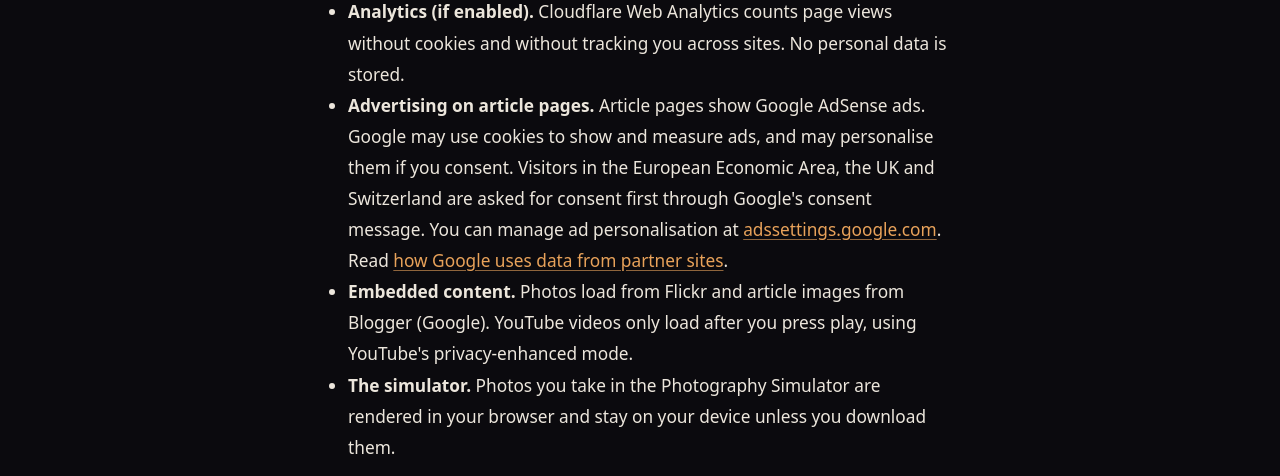
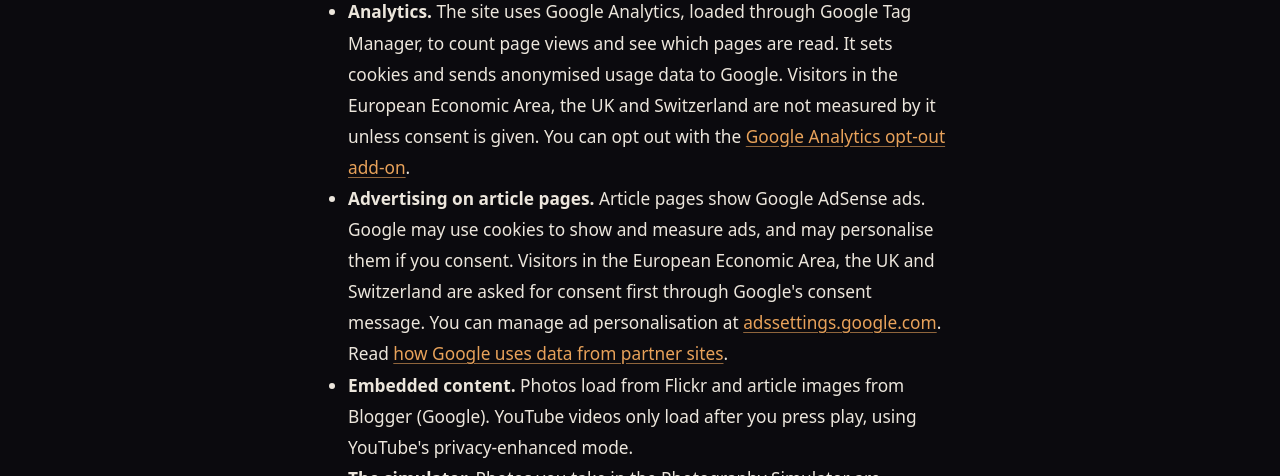
Before and after one commit to andriantam/andriantam-site-2026, an Astro site: page /privacy in a window 1280 px wide. Shown: the part 624-1100 px from the top of the page. Built offline with nearby package versions, Linux system fonts and the light colour scheme; Astro itself is replaced by a stand-in of ours.

Commit message:
Add Google Analytics and Tag Manager
Load GA4 (G-3LXYCH61MC) and GTM (GTM-T2XPN4H) from the base layout, with
Consent Mode defaulting to denied for the EEA, UK and Switzerland. Update
the privacy page, which described analytics as cookieless.

Co-Authored-By: Claude Sonnet 5.5 <noreply@anthropic.com>

```diff
--- a/src/config/site.ts
+++ b/src/config/site.ts
@@ -51,4 +51,8 @@ export const ADS = {
 // Cloudflare Web Analytics (cookieless). Paste the token from the Cloudflare dashboard.
 export const ANALYTICS = {
   cloudflareToken: "",
+  // Google Analytics 4 measurement id (GA admin > Data streams) and Tag Manager container id.
+  // Don't also add a GA4 config tag for the same id inside GTM, or page views count twice.
+  gaMeasurementId: "G-3LXYCH61MC",
+  gtmId: "GTM-T2XPN4H",
 };
--- a/src/layouts/Base.astro
+++ b/src/layouts/Base.astro
@@ -90,6 +90,19 @@ const jsonLd = graph(websiteSchema(), personSchema(), ...schema);
     <script type="application/ld+json" set:html={JSON.stringify(jsonLd)} />
 
     {
+      (ANALYTICS.gaMeasurementId || ANALYTICS.gtmId) && (
+        <script
+          is:inline
+          set:html={`window.dataLayer=window.dataLayer||[];function gtag(){dataLayer.push(arguments);}
+gtag('consent','default',{ad_storage:'denied',ad_user_data:'denied',ad_personalization:'denied',analytics_storage:'denied',region:['AT','BE','BG','HR','CY','CZ','DK','EE','FI','FR','DE','GR','HU','IE','IT','LV','LT','LU','MT','NL','PL','PT','RO','SK','SI','ES','SE','IS','LI','NO','GB','CH']});${
+            ANALYTICS.gtmId ? `\nwindow.dataLayer.push({'gtm.start':new Date().getTime(),event:'gtm.js'});` : ""
+          }${ANALYTICS.gaMeasurementId ? `\ngtag('js',new Date());gtag('config','${ANALYTICS.gaMeasurementId}');` : ""}`}
+        />
+      )
+    }
+    {ANALYTICS.gaMeasurementId && <script is:inline async src={`https://www.googletagmanager.com/gtag/js?id=${ANALYTICS.gaMeasurementId}`} />}
+    {ANALYTICS.gtmId && <script is:inline async src={`https://www.googletagmanager.com/gtm.js?id=${ANALYTICS.gtmId}`} />}
+    {
       ads && ADS.client && (
         <script async src={`https://pagead2.googlesyndication.com/pagead/js/adsbygoogle.js?client=${ADS.client}`} crossorigin="anonymous" />
       )
@@ -102,6 +115,13 @@ const jsonLd = graph(websiteSchema(), personSchema(), ...schema);
     <slot name="head" />
   </head>
   <body>
+    {
+      ANALYTICS.gtmId && (
+        <noscript>
+          <iframe src={`https://www.googletagmanager.com/ns.html?id=${ANALYTICS.gtmId}`} height="0" width="0" style="display:none;visibility:hidden" title="Google Tag Manager" />
+        </noscript>
+      )
+    }
     <a class="skip" href="#main">Skip to content</a>
     <Header minimal={minimalHeader} />
     <main id="main">
--- a/src/pages/privacy.astro
+++ b/src/pages/privacy.astro
@@ -2,10 +2,10 @@
 import Base from "../layouts/Base.astro";
 import PageHero from "../components/PageHero.astro";
 import { SITE, ANALYTICS } from "../config/site";
-const updated = "9 November 2026";
+const updated = "22 November 2026";
 ---
 
-<Base title="Privacy policy" description="How andriantam.com handles your data: cookieless analytics, and Google AdSense on article pages only.">
+<Base title="Privacy policy" description="How andriantam.com handles your data: Google Analytics, and Google AdSense on article pages only.">
   <PageHero eyebrow="Privacy" title="Privacy policy" intro={`Last updated ${updated}.`} compact />
   <section class="wrap prose">
     <p>
@@ -16,8 +16,10 @@ const updated = "9 November 2026";
     <h2>What is collected</h2>
     <ul>
       <li>
-        <strong>Analytics{ANALYTICS.cloudflareToken ? "" : " (if enabled)"}.</strong> Cloudflare Web Analytics counts page views
-        without cookies and without tracking you across sites. No personal data is stored.
+        <strong>Analytics.</strong> The site uses Google Analytics, loaded through Google Tag Manager, to count page views and see
+        which pages are read. It sets cookies and sends anonymised usage data to Google. Visitors in the European Economic Area,
+        the UK and Switzerland are not measured by it unless consent is given. You can opt out with the
+        <a href="https://tools.google.com/dlpage/gaoptout" target="_blank" rel="noopener">Google Analytics opt-out add-on</a>.
       </li>
       <li>
         <strong>Advertising on article pages.</strong> Article pages show Google AdSense ads. Google may use cookies to show and
```
